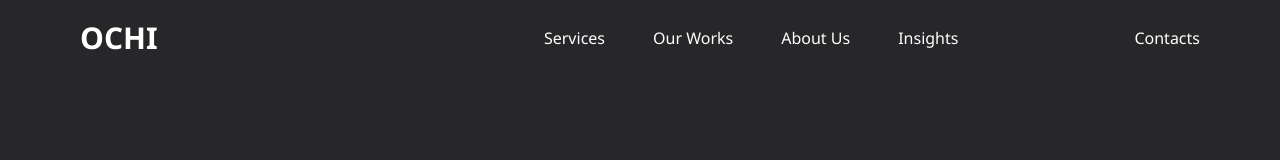
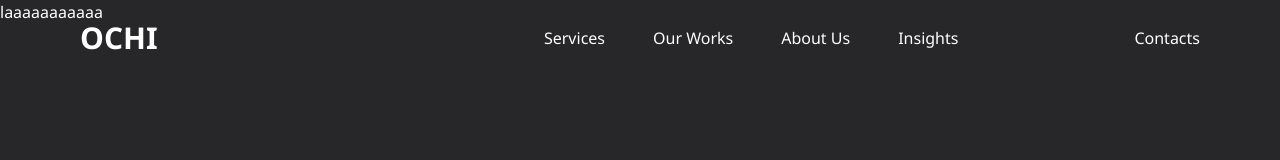
Before and after one commit to Vikranthraosb/Ochi-design-ReactJS, a React (Vite) app: page / in a window 1280 px wide. Shown: the top 160 px of the page. Built offline with nearby package versions, Linux system fonts and the light colour scheme.

Commit message:
landing page in progress

```diff
--- a/src/App.jsx
+++ b/src/App.jsx
@@ -1,10 +1,12 @@
 import React from "react";
 import Navbar from "./components/Navbar";
+import Landingpage from "./components/Landingpage";
 
 function App() {
   return (
-    <div className="bg-zinc-800 h-screen w-full">
-      <Navbar></Navbar>
+    <div className="bg-zinc-800 h-screen w-full text-white">
+      <Navbar />
+      <Landingpage />
     </div>
   );
 }
--- /dev/null
+++ b/src/components/Landingpage.jsx
@@ -0,0 +1,7 @@
+import React from "react";
+
+function Landingpage() {
+  return <div>laaaaaaaaaaa</div>;
+}
+
+export default Landingpage;
```
